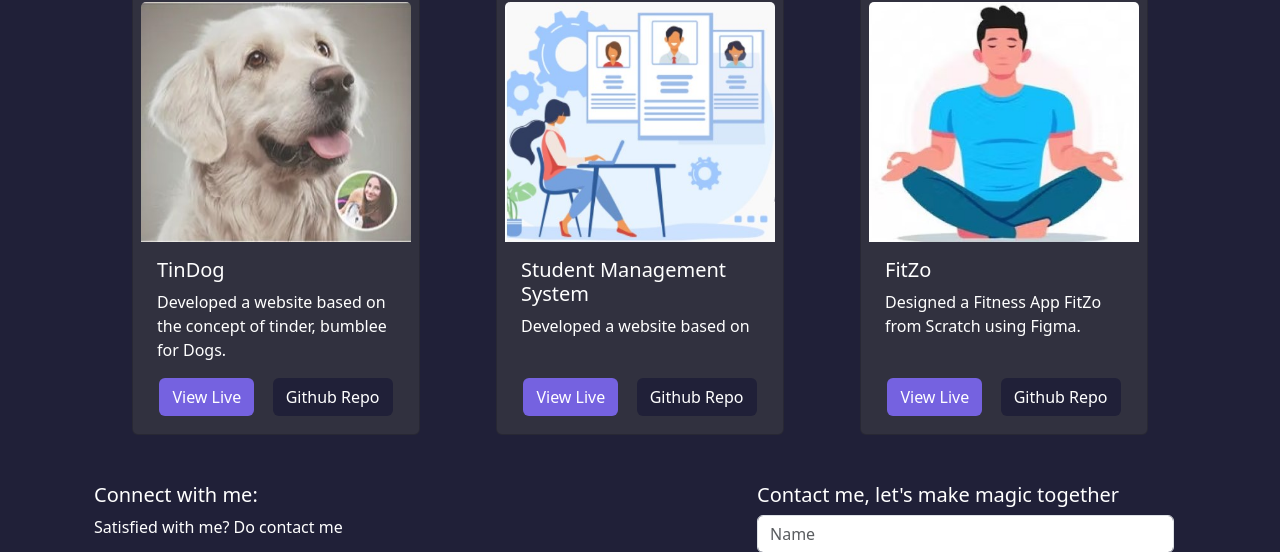
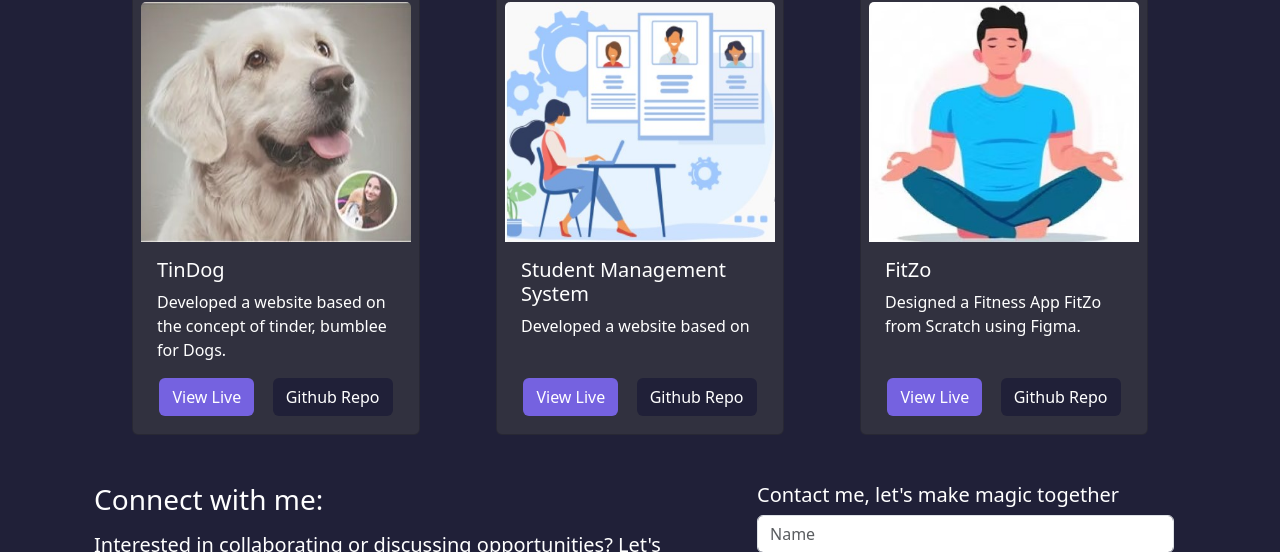
Before and after one commit to Abhay04ch/Portfolio, a plain HTML site: page index.html in a window 1280 px wide. Shown: the part 1232-1784 px from the top of the page. Drawn offline with nearby package versions, Linux system fonts and the light colour scheme.

Commit message:
Changes in Connect With Me message

```diff
--- a/index.html
+++ b/index.html
@@ -202,9 +202,8 @@
         <div class="row">
           <!-- <div class="col-6 col-md-2 mb-3"> -->
           <div class="col">
-            <h5>Connect with me: </h5>
-            <p>Satisfied with me? Do contact me</p>
-
+            <h3>Connect with me: </h3>
+            <p><h5>Interested in collaborating or discussing opportunities? Let's connect!</h5></p>
             <div class="row">
               <div class="col"><svg xmlns="http://www.w3.org/2000/svg" width="20" height="20" fill="currentColor"
                   class="bi bi-linkedin" viewBox="0 0 16 16">
```
